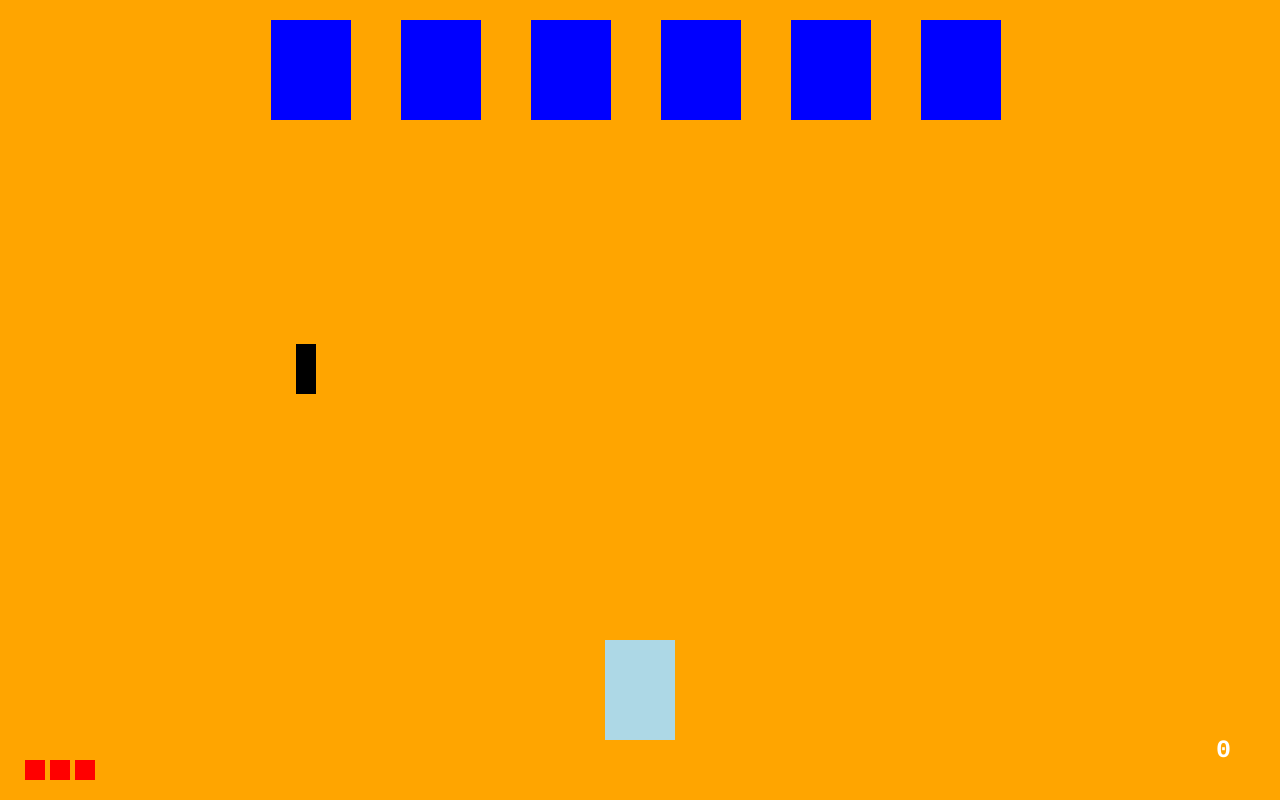
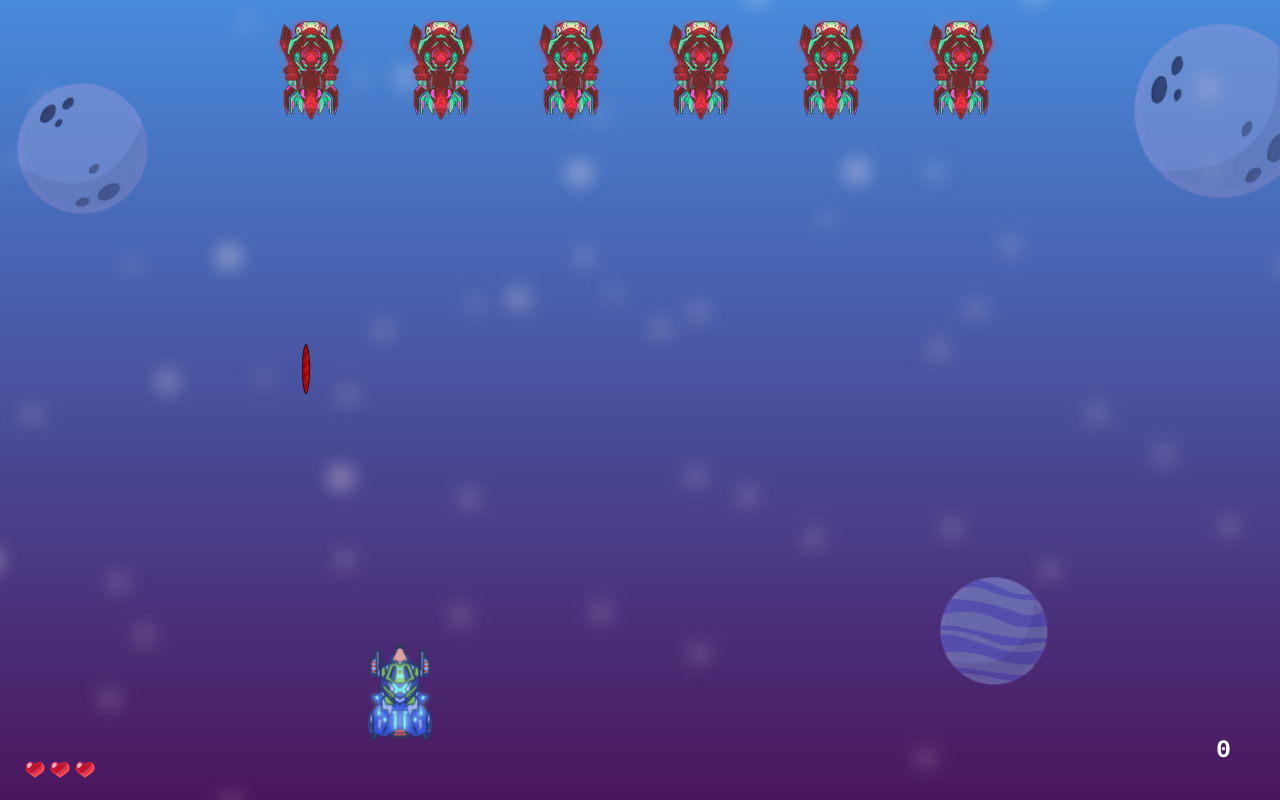
Before and after one commit to jruanofreelance/jquery-spaceship-game, a plain HTML site: page index.html in a window 1280 px wide. Drawn offline with Linux system fonts and the light colour scheme.

Commit message:
add images to game

```diff
--- a/styles.css
+++ b/styles.css
@@ -1,15 +1,16 @@
 body{
 	margin: 0px;
-	width: 100%;
-	height: 100%;
+	width: 100vh;
+	height: 100vh;
+	background: url(images/game-background.png) no-repeat center center fixed;
+	-webkit-background-size: cover;
+	-moz-background-size: cover;
+	-o-background-size: cover;
 	background-size: cover;
-	background-position: center;
-	background-color: orange;
-
 }
 
 .preloader {
-	background: url(images/loading.png) no-repeat center orange;
+	background: url(images/loading.png) no-repeat center;
 	width: 100%;
 	height: 100%;
 	position: absolute;
@@ -19,7 +20,7 @@ body{
 }
 
 .gameOver{
-	background: url(images/gameOver.png) no-repeat center #3b7a57;
+	background: url(images/gameOver.png) no-repeat center;
 	width: 100%;
 	height: 100%;
 	position: absolute;
@@ -40,7 +41,7 @@ body{
 	width: 70px;
 	height: 100px;
 	background-size: cover;
-	background-color: lightblue;
+	background: url(images/player-ship.png) no-repeat center;
 }
 
 .enemyShipsContainer{
@@ -59,7 +60,7 @@ body{
 	float: left;
 	margin-left: 50px;
 	background-size: cover;
-	background-color: blue;
+	background: url(images/enemy-ship.png) no-repeat center;
 }
 
 .weaponShip1{
@@ -68,7 +69,7 @@ body{
 	width: 20px;
 	height: 50px;
     background-size: cover;
-	background-color: red;
+	background: url(images/weapon-player.png) no-repeat center;
 	top: 80%;
 }
 
@@ -78,16 +79,16 @@ body{
 	width: 20px;
 	height: 50px;
 	background-size: cover;
-	background-color: black;
+	background: url(images/weapon-enemy.png) no-repeat center;
 }
 
 .life{
 	width: 20px;
 	height: 20px;
+  float: left;
+  margin-left: 5px;
 	background-size: cover;
-	background-color: red;
-    float: left;
-    margin-left: 5px;
+	background: url(images/life.png) no-repeat center;
 }
 
 .lifesContainer{
@@ -116,7 +117,7 @@ body{
 	width: 20px;
 	height: 20px;
 	background-size: cover;
-	background-color: gold;
+	background: url(images/point.png) no-repeat center;
 }
 
 .lifeReward{
@@ -126,7 +127,7 @@ body{
 	width: 20px;
 	height: 20px;
 	background-size: cover;
-	background-color: red;
+	background: url(images/life.png) no-repeat center;
 }
 
 .weaponReward{
```
